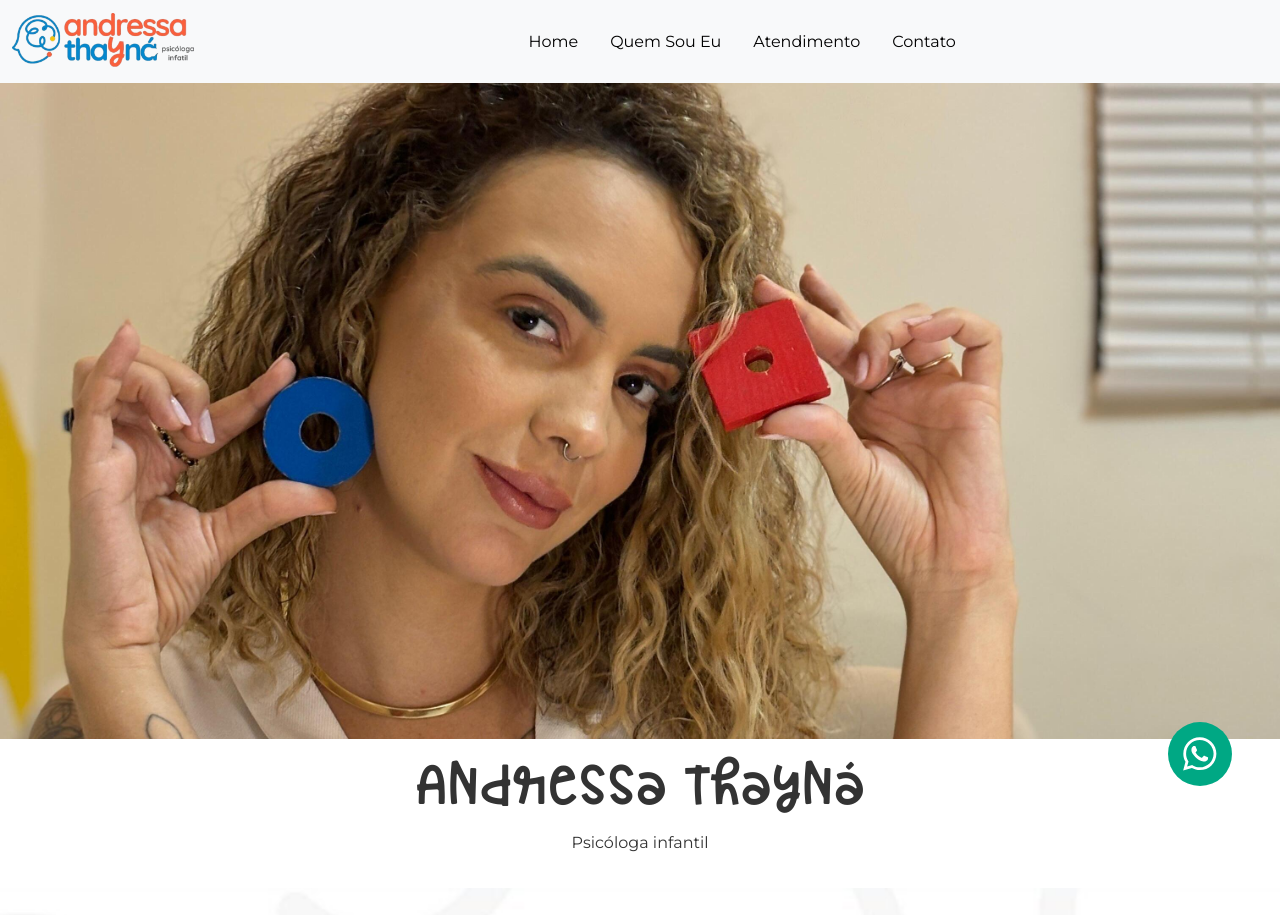
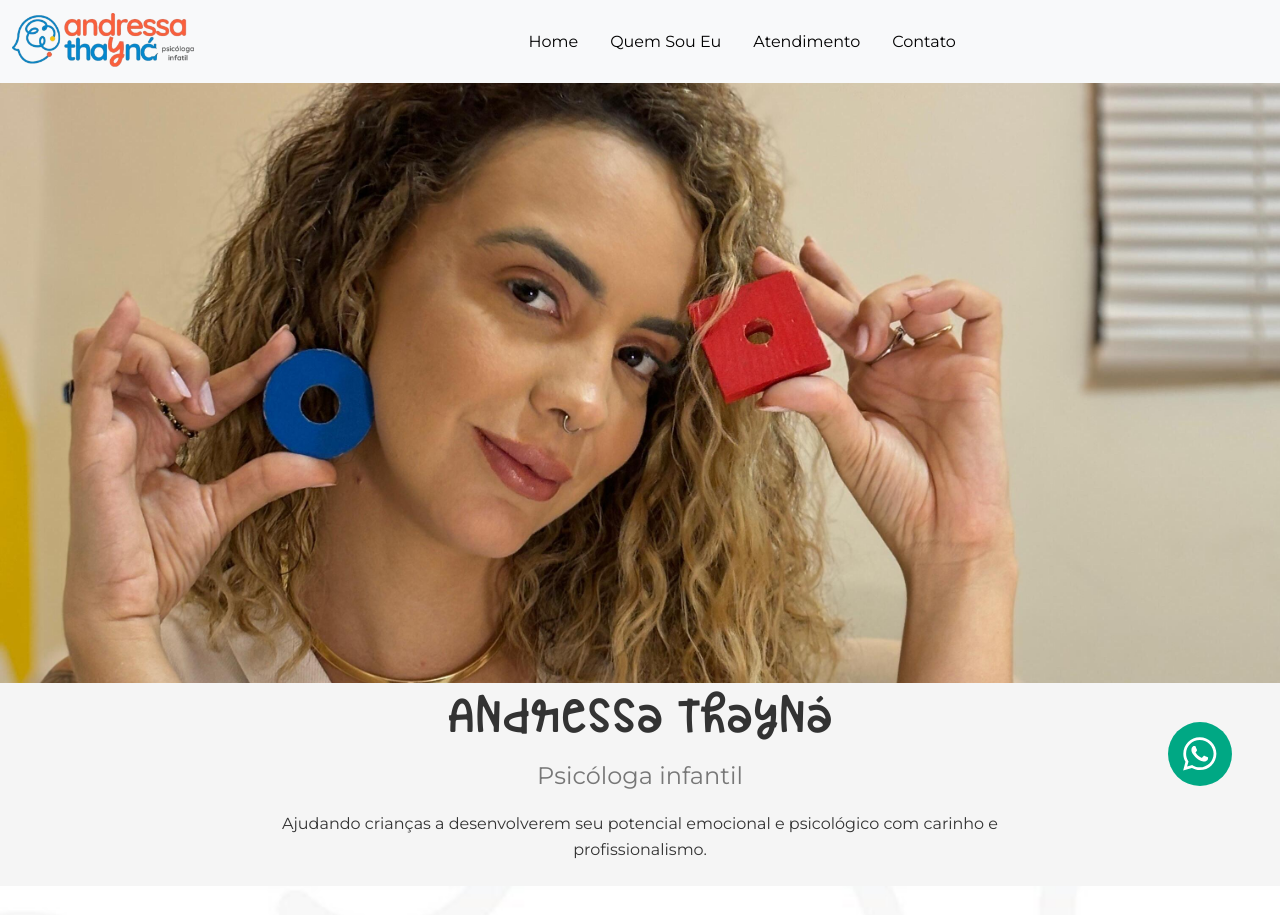
Before and after one commit to GuiAlvesR/Psicologa-andressa, a plain HTML site: page index.html in a window 1280 px wide. Shown: the top 915 px of the page. Drawn offline with nearby package versions, Linux system fonts and the light colour scheme; grey boxes are pictures that could not be loaded.

Commit message:
Update section intro in file index

```diff
--- a/css/style.css
+++ b/css/style.css
@@ -77,19 +77,38 @@ div {
     background-size: cover;
     background-attachment: fixed;
     width: 100%;
-    height: 82vh;
+    height: 75vh;
 }
 
 .intro {
     display: flex;
+    flex-direction: column;
     justify-content: center;
     align-items: center;
-    padding: 1rem;
-    flex-direction: column;
+    padding: 0.5rem;
+    max-width: 1200px;
+    margin: 0 auto;
 }
 
 .intro h1 {
-    font-size: 3.5rem;
+    font-size: 3rem;
+}
+
+#intro {
+    background-color: #f5f5f5;
+    text-align: center;
+}
+
+.subtitle {
+    font-size: 1.5rem;
+    color: #777;
+    margin-bottom: 1rem;
+}
+
+.description {
+    font-size: 1rem;
+    color: #333;
+    max-width: 800px;
 }
 
 #sobre {
@@ -532,6 +551,19 @@ a:hover {
         font-size: 0.9rem;
         padding: 8px;
     }
+
+    .intro h1 {
+        font-size: 2.5rem;
+    }
+
+    .subtitle {
+        font-size: 1.25rem;
+    }
+
+    .description {
+        font-size: 0.875rem;
+    }
+
 }
 
 @media (max-width: 480px) {
--- a/index.html
+++ b/index.html
@@ -73,9 +73,9 @@
         <section id="intro">
             <div class="intro container-fluid">
                 <h1>Andressa Thayná</h1>
-                <div>
-                    <p>Psicóloga infantil </p>
-                </div>
+                <p class="subtitle">Psicóloga infantil</p>
+                <p class="description">Ajudando crianças a desenvolverem seu potencial emocional e psicológico com
+                    carinho e profissionalismo.</p>
             </div>
         </section>
 
```
